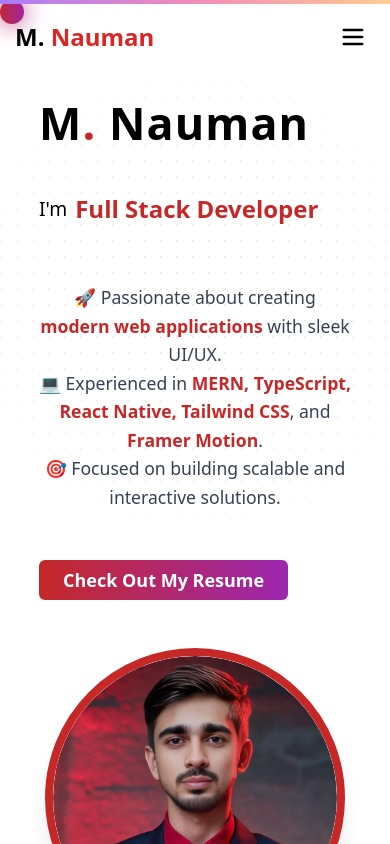
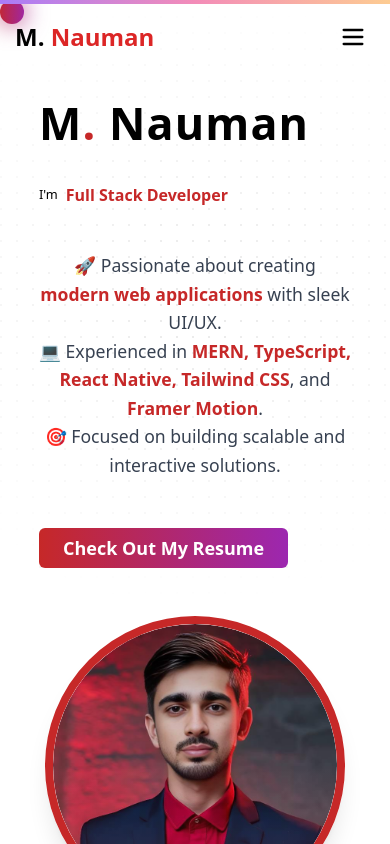
Before and after one commit to nauman331/Latest-Portfolio, a React (Vite) app: page / in a window 390 px wide. Shown: the top 844 px of the page. Built offline with nearby package versions, Linux system fonts and the light colour scheme.

Commit message:
little size

```diff
--- a/src/components/mycomponents/hero.tsx
+++ b/src/components/mycomponents/hero.tsx
@@ -39,11 +39,11 @@
                 initial={{ opacity: 0, x: -30 }}
                 animate={{ opacity: 1, x: 0 }}
                 transition={{ duration: 0.6 }}
-                className="mt-2 text-[1.2rem] flex items-center gap-2 font-medium"
+                className="md:text-[1.2rem] text-[.8rem] flex items-center gap-2 font-medium"
               >
                 I'm{" "}
                 <WordRotate
-                  className="font-bold text-[#C62828] text-[1.5rem]"
+                  className="font-bold text-[#C62828] md:text-[1.5rem] text-[1rem]"
                   words={["Frontend Developer", "Backend Developer", "Full Stack Developer", "Android Developer", "IOS Developer"]}
                 />
               </motion.h2>
@@ -54,7 +54,7 @@
                 initial={{ opacity: 0, scale: 0.9 }}
                 animate={{ opacity: 1, scale: 1 }}
                 transition={{ duration: 0.6 }}
-                className="mt-6 text-gray-700 text-[1.1rem] leading-relaxed"
+                className="mt-3 text-gray-700 text-[1.1rem] leading-relaxed"
               >
                 <p>
                   🚀 Passionate about creating{" "}
```
